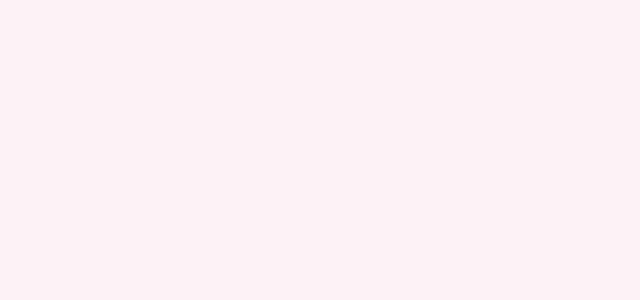
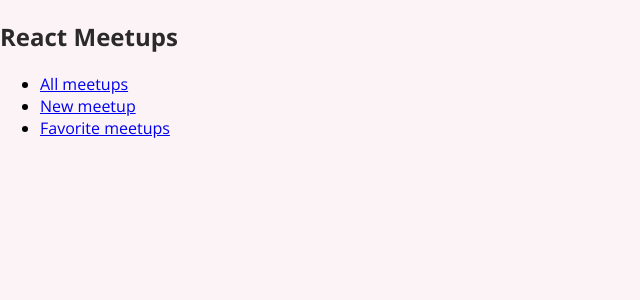
Before and after one commit to brandaogabriel7/react-course, a React (Create React App) app: page / in a window 1280 px wide. Shown: the top 300 px of the page, without its empty margins (0-640 px from the left). Built offline with nearby package versions, Linux system fonts and the light colour scheme.

Commit message:
feat: implement main navigation

```diff
--- a/src/App.js
+++ b/src/App.js
@@ -1,4 +1,5 @@
 import { Route, Switch } from 'react-router';
+import MainNavigation from './components/Layout/MainNavigation/MainNavigation';
 import AllMeetups from './pages/AllMeetups/AllMeetups';
 import Favorites from './pages/Favorites/Favorites';
 import NewMeetup from './pages/NewMeetup/NewMeetup';
@@ -6,6 +7,7 @@ import NewMeetup from './pages/NewMeetup/NewMeetup';
 const App = () => {
   return (
     <div>
+      <MainNavigation />
       <Switch>
         <Route exact path="/meetups">
           <AllMeetups />
--- /dev/null
+++ b/src/components/Layout/MainNavigation/MainNavigation.js
@@ -0,0 +1,16 @@
+const { NavLink } = require('react-router-dom');
+
+const MainNavigation = () => (
+    <header>
+        <h2>React Meetups</h2>
+        <nav>
+            <ul>
+                <li><NavLink to="/meetups">All meetups</NavLink></li>
+                <li><NavLink to="/meetups/new">New meetup</NavLink></li>
+                <li><NavLink to="/meetups/favorites">Favorite meetups</NavLink></li>
+            </ul>
+        </nav>
+    </header>
+);
+
+export default MainNavigation;
```
